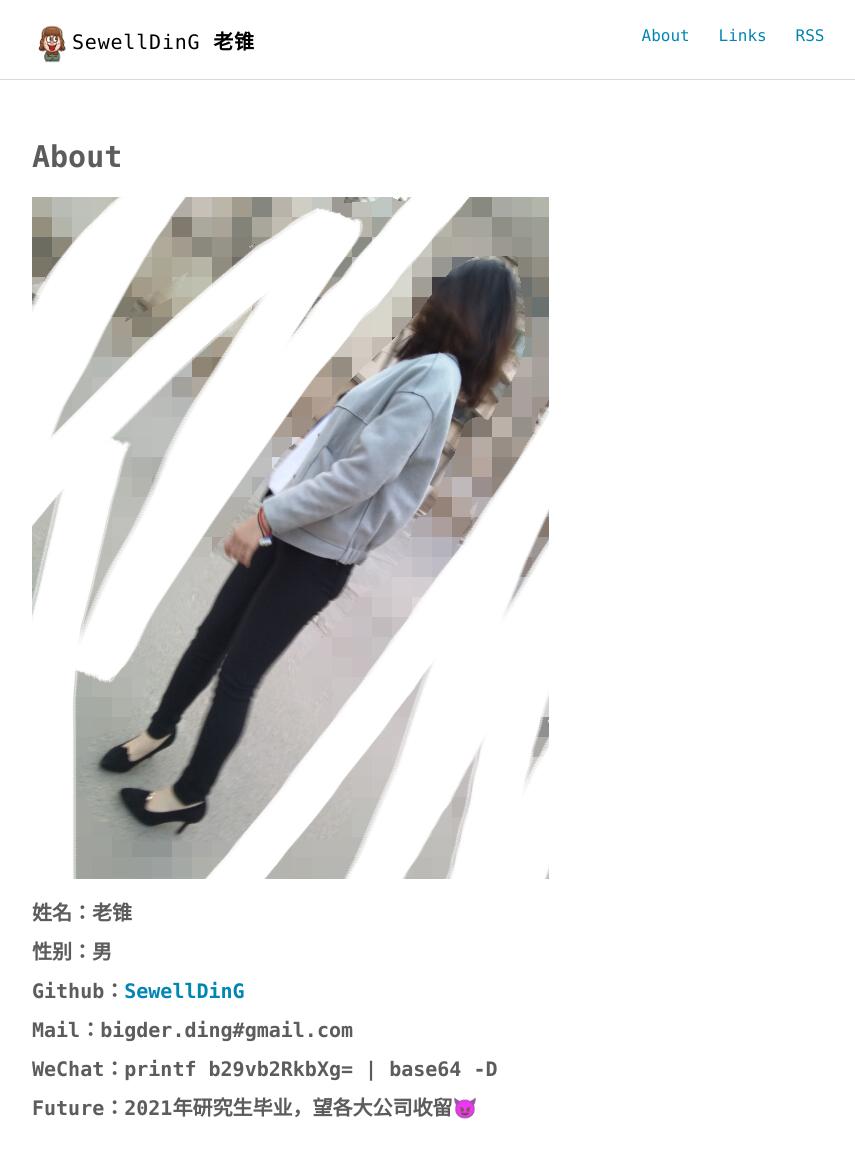
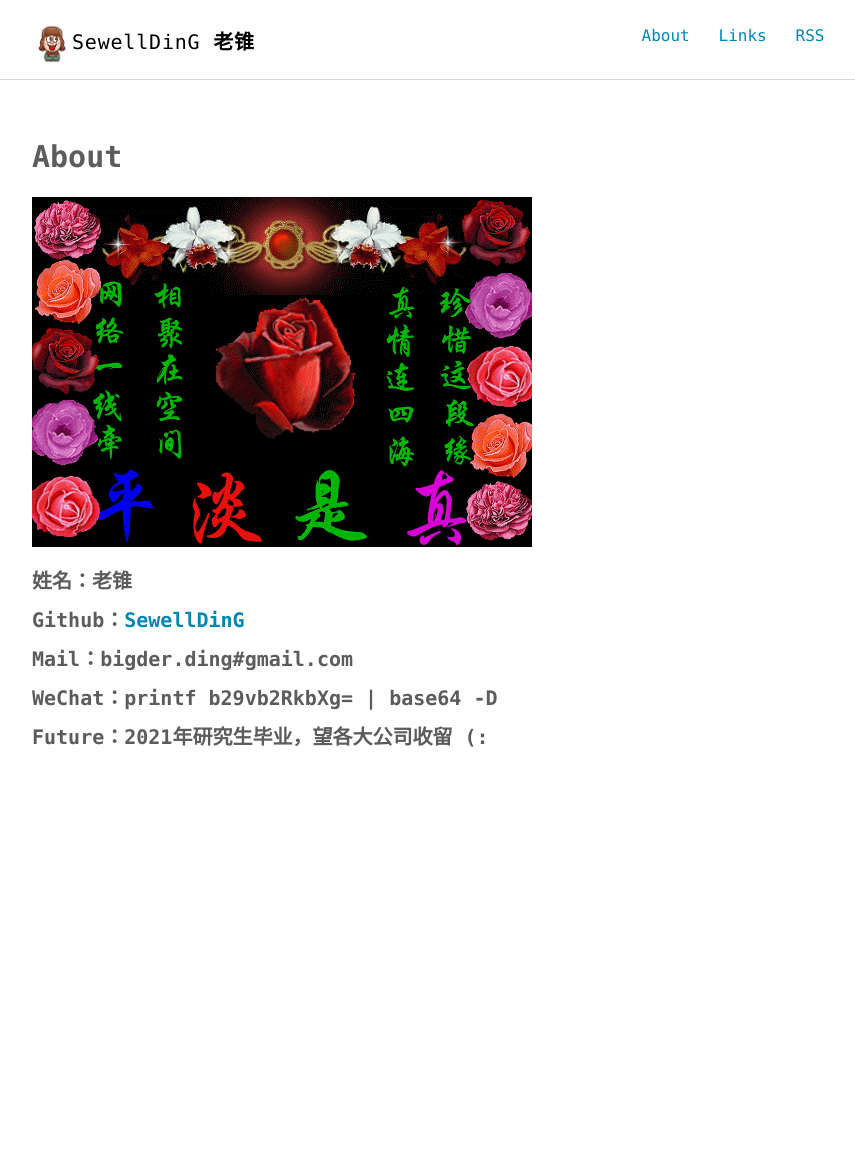
Before and after one commit to SewellDinG/sewellding.github.io, a Jekyll site: the page built from about.md, in a window 1280 px wide. Shown: the whole page, without its empty margins (207-1062 px from the left). Built offline with Jekyll 4.4.1, drawn with Linux system fonts in a browser that asks for light colours; after the commit the page ends 900 px from its top, so only the background shows below that.

Commit message:
Update ABOUTME

```diff
--- a/about.md
+++ b/about.md
@@ -4,11 +4,9 @@ title: About
 permalink: /about/
 ---
 
-![about](/assets/images/about.jpg)
+![about](/assets/images/about.gif)
 
 #### **姓名：老锥**
-
-#### **性别：男**
 
 #### **Github：[SewellDinG](https://github.com/SewellDinG)**
 
@@ -16,4 +14,4 @@ permalink: /about/
 
 #### **WeChat：printf b29vb2RkbXg= | base64 -D**
 
-#### **Future：2021年研究生毕业，望各大公司收留😈**
+#### **Future：2021年研究生毕业，望各大公司收留 (:**
```
Also changed, not shown: assets/images/about.gif (added), assets/images/about.jpg (deleted).
